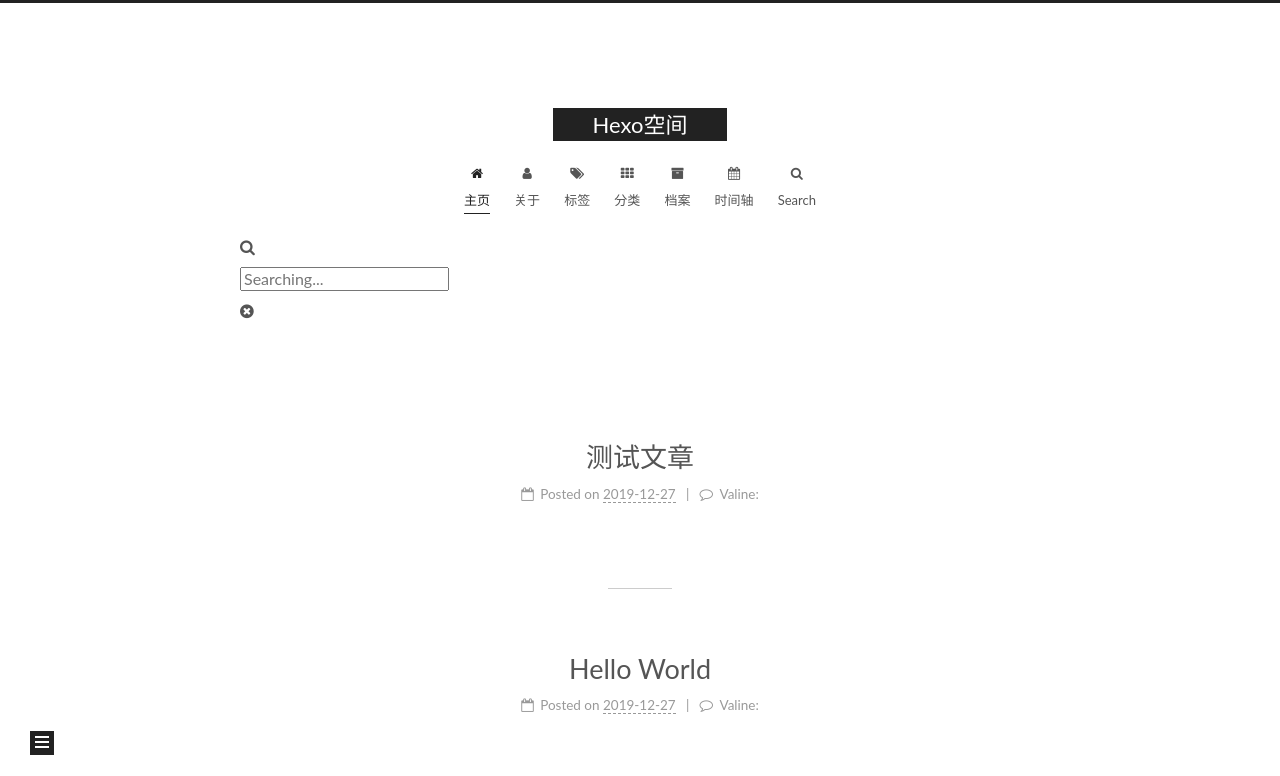
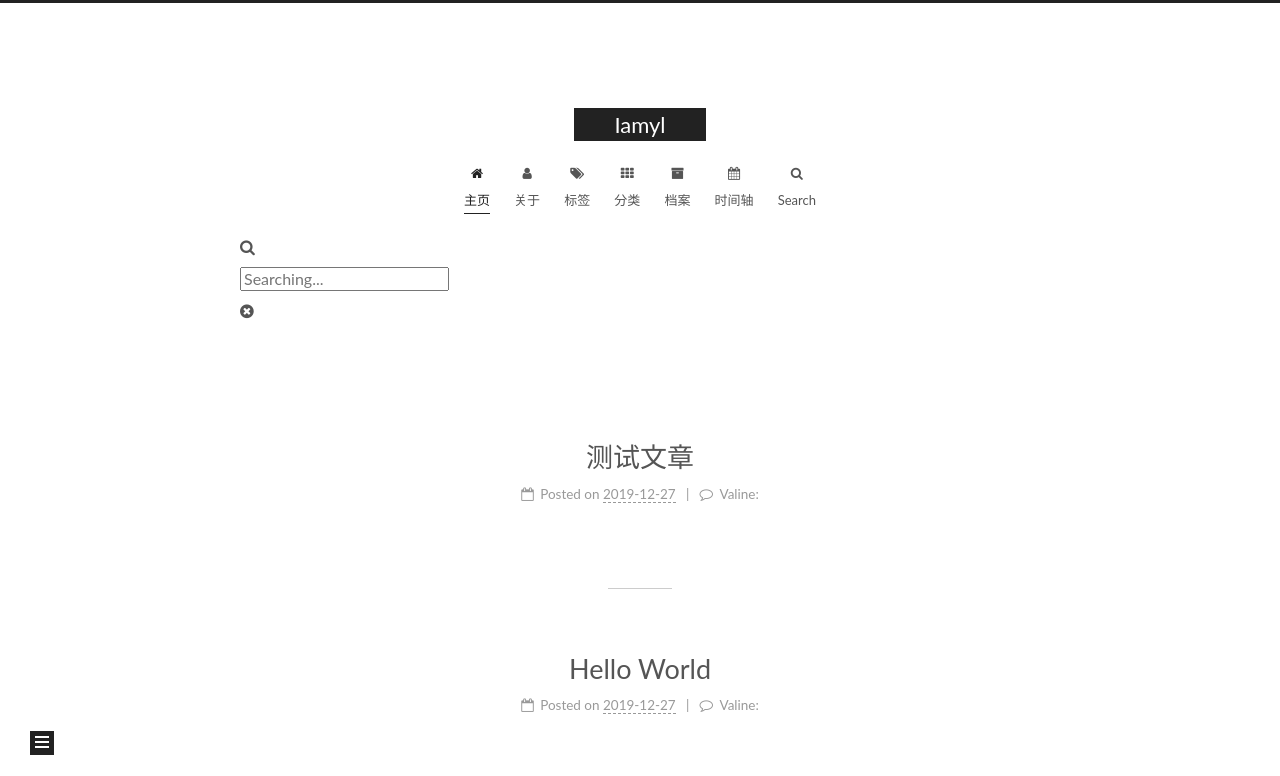
Before and after one commit to giamyl/giamyl.github.io, a plain HTML site: page index.html in a window 1280 px wide. Shown: the top 776 px of the page. Drawn offline with Linux system fonts and the light colour scheme.

Commit message:
Site updated: 2019-12-27 16:40:45

```diff
--- a/index.html
+++ b/index.html
@@ -47,9 +47,9 @@
 </script>
 
   <meta property="og:type" content="website">
-<meta property="og:title" content="Hexo空间">
+<meta property="og:title" content="Iamyl">
 <meta property="og:url" content="http://giamyl.github.io/index.html">
-<meta property="og:site_name" content="Hexo空间">
+<meta property="og:site_name" content="Iamyl">
 <meta property="og:locale" content="en_US">
 <meta property="article:author" content="Iamyl">
 <meta name="twitter:card" content="summary">
@@ -66,7 +66,7 @@
   };
 </script>
 
-  <title>Hexo空间</title>
+  <title>Iamyl</title>
 
 
 
@@ -110,7 +110,7 @@
     <div>
       <a href="/" class="brand" rel="start">
         <span class="logo-line-before"><i></i></span>
-        <span class="site-title">Hexo空间</span>
+        <span class="site-title">Iamyl</span>
         <span class="logo-line-after"><i></i></span>
       </a>
     </div>
@@ -219,7 +219,7 @@
     </span>
 
     <span hidden itemprop="publisher" itemscope itemtype="http://schema.org/Organization">
-      <meta itemprop="name" content="Hexo空间">
+      <meta itemprop="name" content="Iamyl">
     </span>
       <header class="post-header">
         <h1 class="post-title" itemprop="name headline">
@@ -290,7 +290,7 @@
     </span>
 
     <span hidden itemprop="publisher" itemscope itemtype="http://schema.org/Organization">
-      <meta itemprop="name" content="Hexo空间">
+      <meta itemprop="name" content="Iamyl">
     </span>
       <header class="post-header">
         <h1 class="post-title" itemprop="name headline">
```
Also changed, not shown: 2019/12/27/hello-world/index.html (+4 -4 lines), 2019/12/27/测试文章/index.html (+4 -4 lines), about/index.html (+3 -3 lines), archives/2019/12/index.html (+4 -4 lines), archives/2019/index.html (+4 -4 lines), archives/index.html (+4 -4 lines), project/index.html (+3 -3 lines), tags/index.html (+3 -3 lines).
